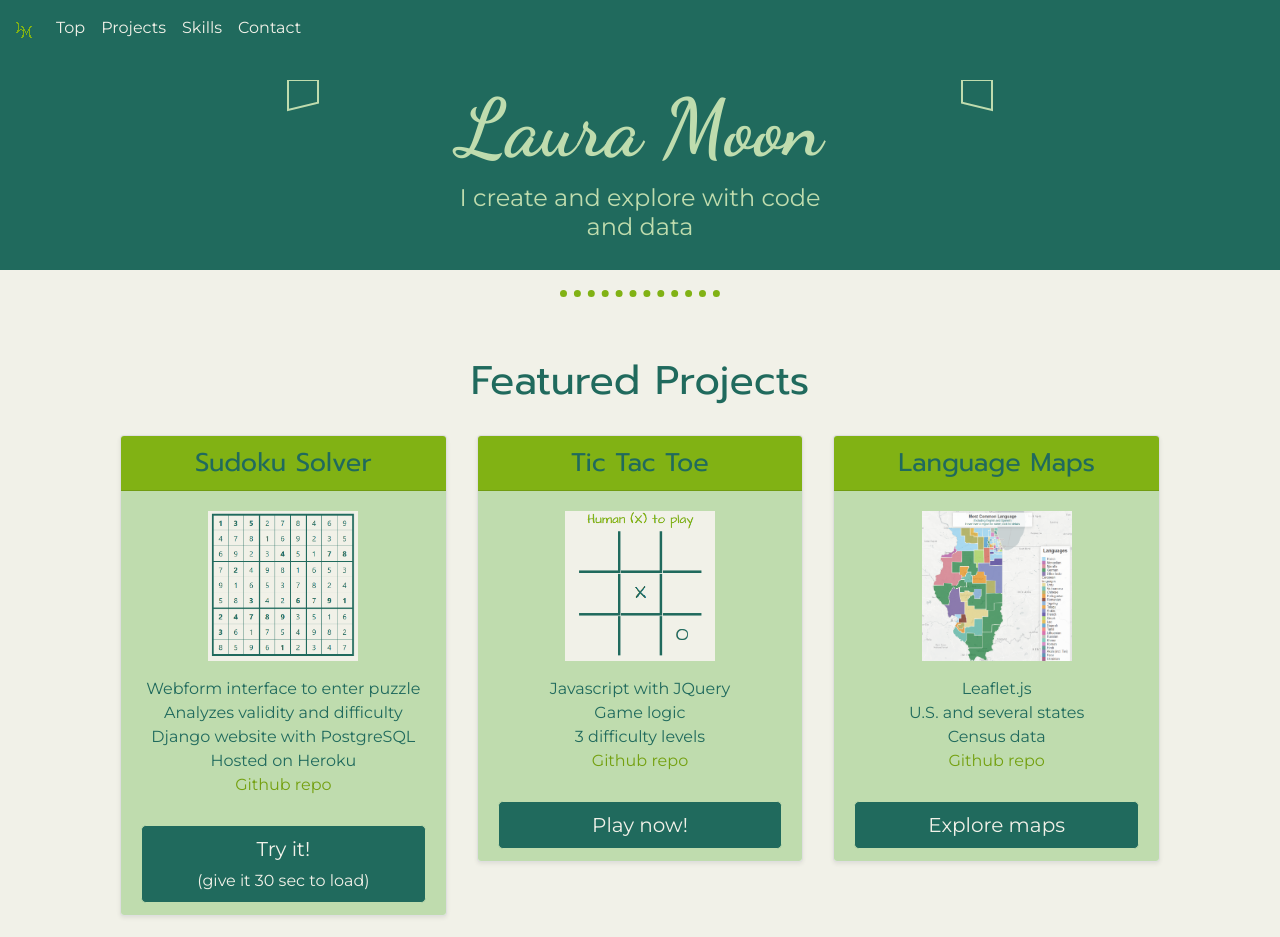
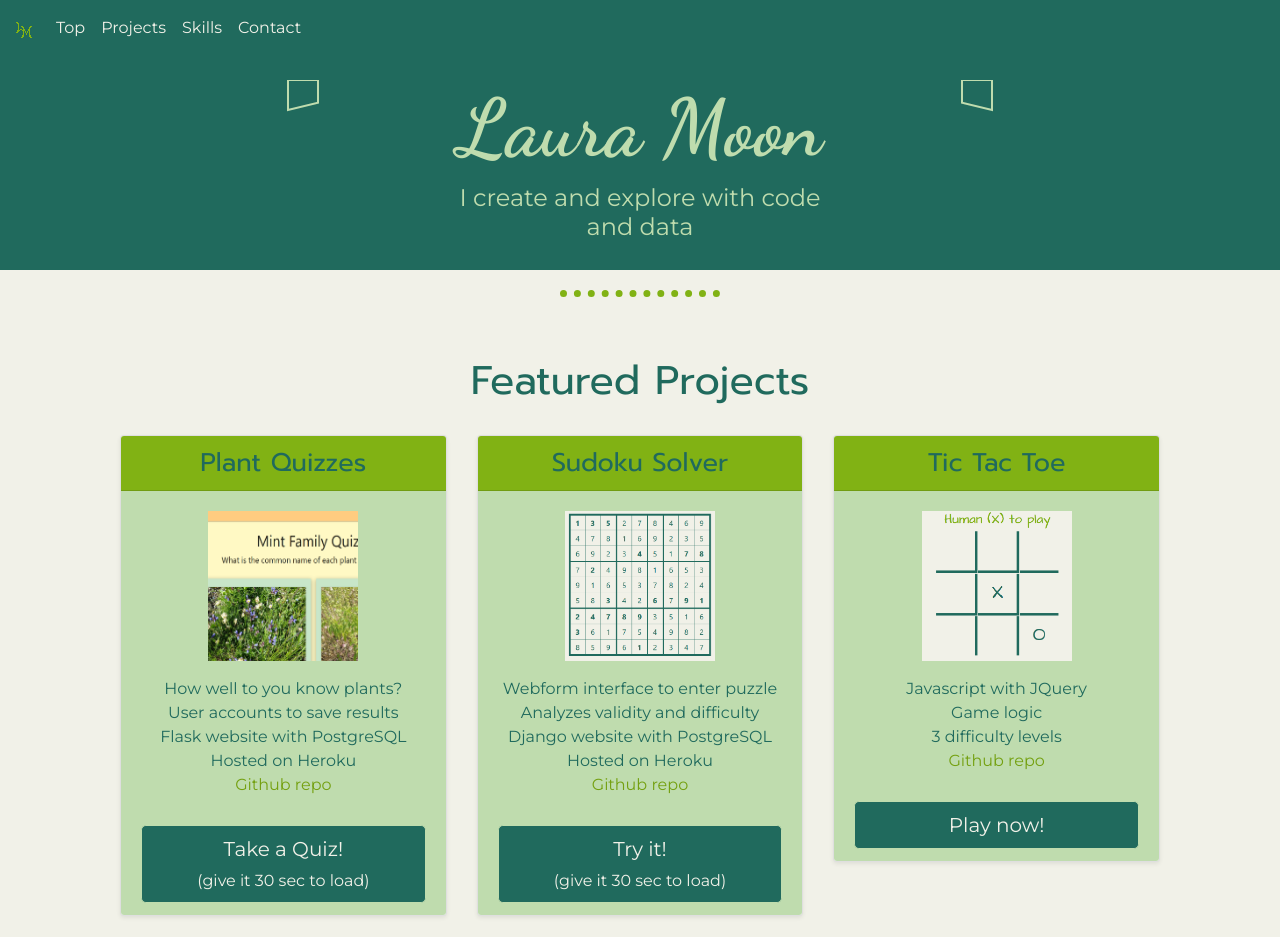
Before and after one commit to lauramoon/webpage, a plain HTML site: page index.html in a window 1280 px wide. Shown: the top 937 px of the page. Drawn offline with nearby package versions, Linux system fonts and the light colour scheme.

Commit message:
add plant quizzes project

```diff
--- a/index.html
+++ b/index.html
@@ -61,6 +61,29 @@
     <h2>Featured Projects</h2>
 
     <div class="row">
+
+      <div class="col-lg-4 col-md-6">
+        <div class="card mb-4 shadow-sm">
+          <div class="card-header">
+            <h3 class="my-0 font-weight-normal">Plant Quizzes</h3>
+          </div>
+          <div class="card-body">
+            <img class='project-img' src="images/plantquiz.PNG" />
+            <ul class="list-unstyled mt-3">
+              <li>How well to you know plants?</li>
+              <li>User accounts to save results</li>
+              <li>Flask website with PostgreSQL</li>
+              <li>Hosted on Heroku</li>
+              <li><a href="https://github.com/lauramoon/capstone-1">Github repo</a></li>
+            </ul>
+          </div>
+          <div class="card-footer">
+            <a class="btn btn-lg btn-block btn-primary"
+            href="https://plant-quizzes.herokuapp.com/" role="button">Take a Quiz! <br />
+            <small>(give it 30 sec to load)</small></a>
+          </div>
+        </div>
+      </div>
 
       <div class="col-lg-4 col-md-6">
         <div class="card mb-4 shadow-sm">
@@ -169,7 +192,7 @@
         </div>
       </div>
 
-      <div class="col-lg-4 col-md-6">
+      <!-- <div class="col-lg-4 col-md-6">
         <div class="card mb-4 shadow-sm">
           <div class="card-header">
             <h3 class="my-0 font-weight-normal">Sudoku Solver <small>(Command Line)</small></h3>
@@ -181,7 +204,7 @@
               <li>Game logic</li>
               <li>Solves sudoku puzzles</li>
               <li>Includes unittest examples</li>
-              <!-- <li><a href="https://github.com/lauramoon/SudokuSolver">Github repo</a></li> -->
+
             </ul>
           </div>
           <div class="card-footer">
@@ -189,7 +212,7 @@
             href="https://github.com/lauramoon/SudokuSolver">See the code</a>
           </div>
         </div>
-      </div>
+      </div> -->
 
       <!-- <div class="col-lg-4 col-md-6">
         <div class="card mb-4 shadow-sm">
@@ -226,7 +249,10 @@
       <img class="browser-img" src="images/browser.svg" alt="browser image">
       <h3>Web Development</h3>
       <p>Static websites with JavaScript, including JQuery, Leaflet, and Bootstrap frameworks.
-        <br /> NodeJS with MongoDB; Django with SQLite. <br /> Hosting on Heroku.</p>
+        <br /> NodeJS, Flask, and Django back-ends.
+        <br /> PostgreSQL, SQLite, and MongoDB databases.
+        <br /> Hosting on Heroku.
+      </p>
     </div>
     <div class="skill-row">
       <img class="flask-img" src="images/flask.svg" alt="flask image">
```
Also changed, not shown: images/plantquiz.PNG (added).
